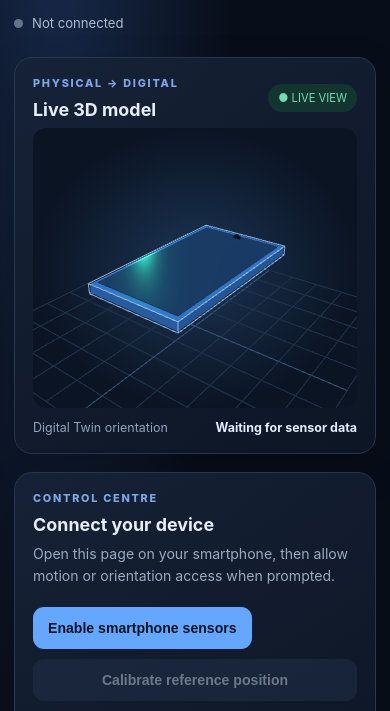
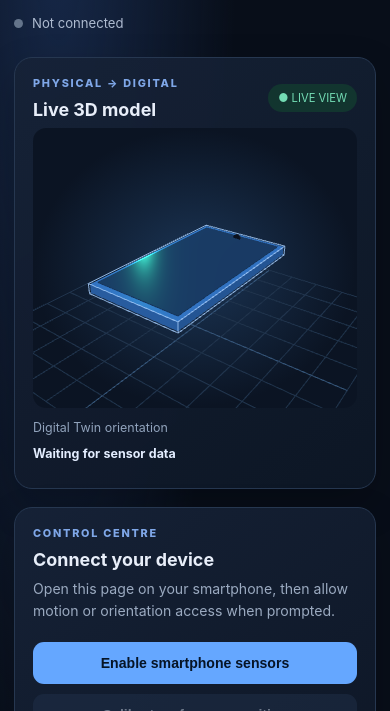
Before and after one commit to Prashant883883/smartphone-digital-twin, a plain HTML site: page index.html in a window 390 px wide. Shown: the part 133-844 px from the top of the page. Drawn offline with nearby package versions, Linux system fonts and the light colour scheme.

Commit message:
Add files via upload

```diff
--- a/style.css
+++ b/style.css
@@ -9,3 +9,46 @@ body { overflow-x: hidden; overflow-anchor: none; }
 @media (prefers-reduced-motion: reduce) {
   *, *::before, *::after { scroll-behavior: auto !important; }
 }
+
+
+/* Keep the live orientation caption from changing the card height on phones.
+   The label and values always occupy two fixed rows on narrow screens. */
+.model-caption {
+  align-items: center;
+  min-height: 2.2rem;
+  flex-wrap: nowrap;
+}
+.model-caption span {
+  flex: 0 0 auto;
+}
+.model-caption strong {
+  flex: 1 1 auto;
+  min-width: 0;
+  white-space: nowrap;
+  font-variant-numeric: tabular-nums;
+}
+@media (max-width: 760px) {
+  .model-caption {
+    display: grid;
+    grid-template-columns: minmax(0, 1fr);
+    align-items: start;
+    justify-content: start;
+    gap: 4px;
+    min-height: 3.15rem;
+  }
+  .model-caption span {
+    white-space: nowrap;
+  }
+  .model-caption strong {
+    text-align: left;
+    font-size: clamp(.72rem, 3.2vw, .84rem);
+    line-height: 1.35;
+  }
+}
+
+
+/* Explicit sensor on/off controls. */
+.sensor-actions { display: grid; gap: 10px; }
+.danger-button { border: 1px solid #7f3440; border-radius: 11px; padding: 13px 15px; font-weight: 750; font-size: .88rem; cursor: pointer; background: #49212b; color: #ffdce1; }
+.danger-button:hover { background: #5b2733; }
+[hidden] { display: none !important; }
```
